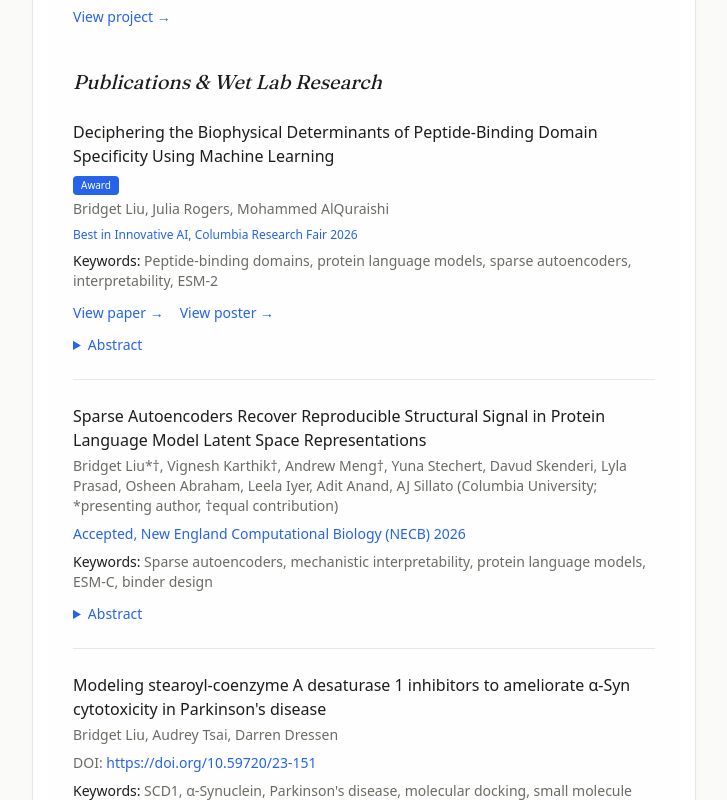
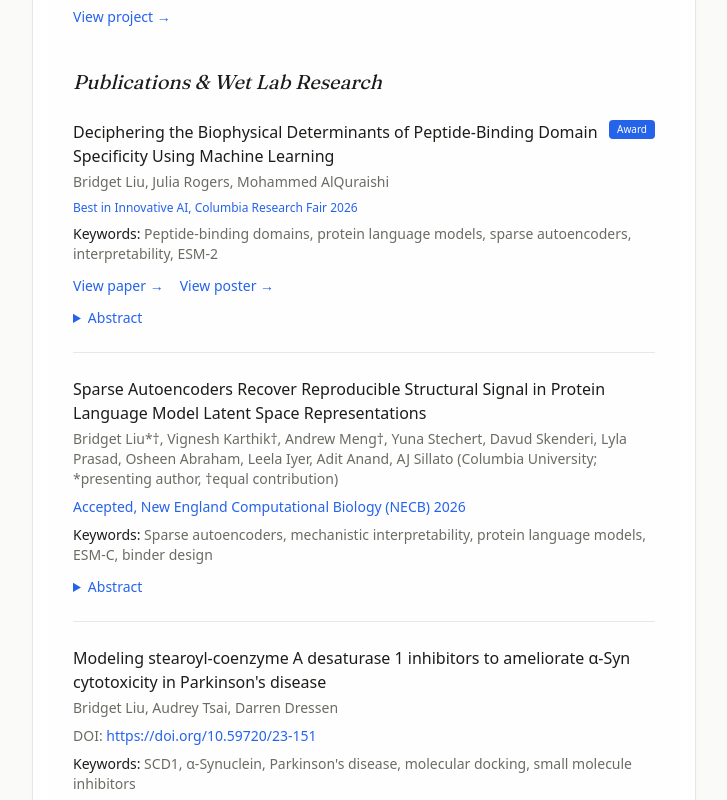
Before and after one commit to yuen-liu/portfolio, a Next.js app: page /projects in a window 1280 px wide. Shown: the part 1800-2600 px from the top of the page, without its empty margins (304-1031 px from the left). Built offline with nearby package versions, Linux system fonts and the light colour scheme; no server answers.

Commit message:
fixed the top right award button

```diff
--- a/src/app/projects/page.tsx
+++ b/src/app/projects/page.tsx
@@ -256,7 +256,7 @@
           <div className="space-y-6">
             {filteredWetLabProjects.map((project, index) => (
               <div key={index} className="pb-6 border-b border-[var(--global-border-color)] last:border-0 last:pb-0">
-                <div className="flex flex-wrap items-baseline justify-between gap-2 mb-1">
+                <div className="flex items-start justify-between gap-2 mb-1">
                   <h3 className="text-base font-medium text-[var(--global-text-color)]">{project.title}</h3>
                   {project.award && (
                     <span className="flex-shrink-0 px-2 py-0.5 text-[10px] font-medium bg-[var(--global-theme-color)] text-white rounded">
```
